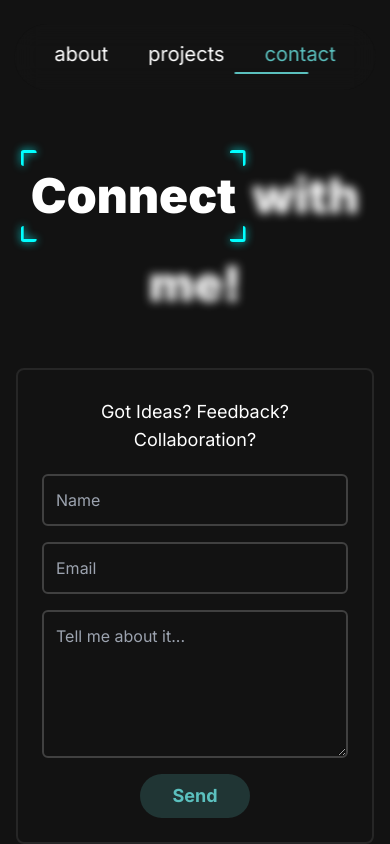
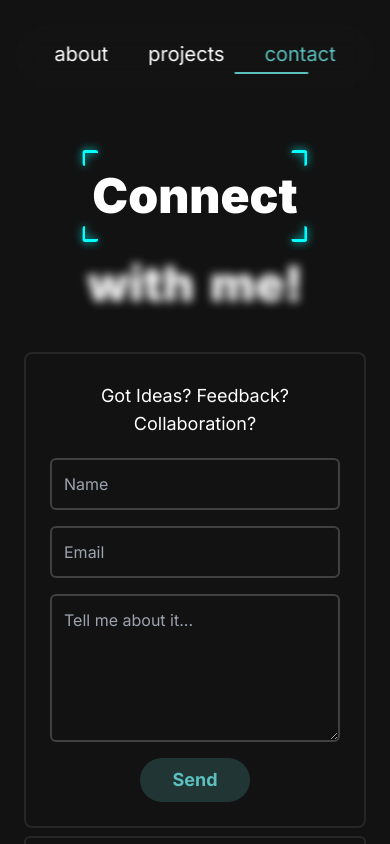
Before and after one commit to dazedmind/my-portfolio-v2, a React (Vite) app: page /contact in a window 390 px wide. Shown: the top 844 px of the page. Built offline with nearby package versions, Linux system fonts and the light colour scheme.

Commit message:
fixed padding-x and minor adjustments

```diff
--- a/src/components/reactbits/Stack.jsx
+++ b/src/components/reactbits/Stack.jsx
@@ -37,7 +37,7 @@ function CardRotate({ children, onSendToBack, sensitivity }) {
 
 export default function Stack({
   randomRotation = false,
-  sensitivity = 200,
+  sensitivity = 150,
   cardDimensions = { width: 208, height: 208 },
   cardsData = [],
   animationConfig = { stiffness: 260, damping: 20 },
@@ -75,7 +75,7 @@ export default function Stack({
     >
       {cards.map((card, index) => {
         const randomRotate = randomRotation
-          ? Math.random() * 1
+          ? Math.random(90) * 1
           : 0;
 
         return (
--- a/src/components/reactbits/TrueFocus.jsx
+++ b/src/components/reactbits/TrueFocus.jsx
@@ -9,6 +9,7 @@ const TrueFocus = ({
   glowColor = "rgba(0, 255, 0, 0.6)",
   animationDuration = 0.5,
   pauseBetweenAnimations = 1,
+  className = "",
 }) => {
   const words = sentence.split(" ");
   const [currentIndex, setCurrentIndex] = useState(0);
@@ -57,7 +58,7 @@ const TrueFocus = ({
 
   return (
     <div
-      className="relative flex gap-4 justify-center items-center flex-wrap"
+      className={`relative flex gap-4 justify-center items-center flex-wrap ${className}`}
       ref={containerRef}
     >
       {words.map((word, index) => {
--- a/src/pages/AboutPage.jsx
+++ b/src/pages/AboutPage.jsx
@@ -157,17 +157,13 @@ function AboutPage() {
                     scale={0.95}
                     threshold={0.2}
                     delay={0.1}
-                    className="flex flex-col md:flex-row justify-center items-center align-middle"
+                    className="flex flex-col md:flex-row my-12 justify-center items-center align-middle"
                 >
                     <h1 className="text-4xl md:text-5xl font-bold text-mustard">Certificates</h1>
                     <Certifications />
                 </AnimatedContent>
 
-                {/* <div className="w-full">
-                    <ScrollVelocity
-                        texts={['Software Developer', 'UI/UX Designer']}
-                    />
-                </div> */}
+
 
                 {/* Student Leadership Experience */}
                 <div className="flex flex-col gap-2 items-center justify-center w-4/5">
@@ -238,7 +234,11 @@ function AboutPage() {
                     </Link>
                 </div>
 
-
+                <div className="w-full">
+                    <ScrollVelocity
+                        texts={['Full Stack Developer', 'UI/UX Designer']}
+                    />
+                </div>
             </section>
 
         </>
--- a/src/pages/ContactPage.jsx
+++ b/src/pages/ContactPage.jsx
@@ -12,7 +12,7 @@ function ContactPage() {
         <section className="bg-midnight min-h-screen text-white flex flex-col md:flex-row justify-center items-center gap-4 mb-20">
 
 
-            <div className='flex flex-col justify-center items-center pt-40 md:pt-32 px-4 my-15 gap-2'>
+            <div className='flex flex-col justify-center items-center pt-40 md:pt-32 px-6 my-15 gap-2'>
                 <TrueFocus
                     sentence="Connect with me!"
                     manualMode={false}
@@ -20,9 +20,10 @@ function ContactPage() {
                     borderColor="cyan"
                     animationDuration={0.4}
                     pauseBetweenAnimations={1}
+                    className='px-10'
                 />
                 <div className='flex flex-col md:flex-row gap-2'>
-                    <div className='mt-10'>
+                    <div className='mt-6 md:mt-10'>
                         <Contact />
                     </div>
 
```
